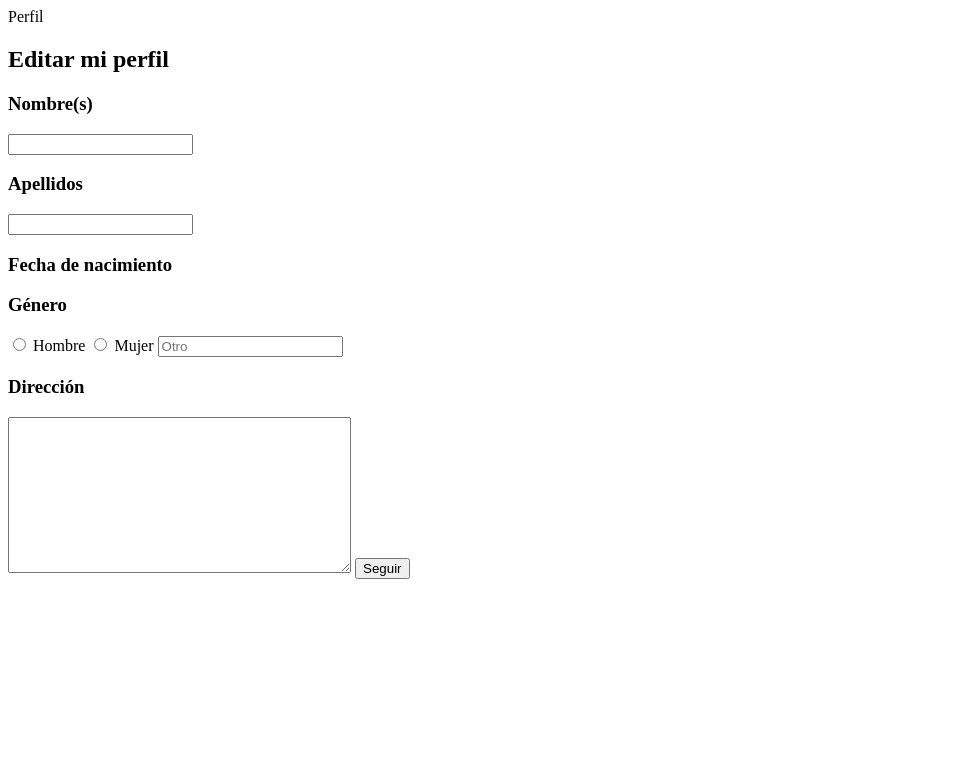
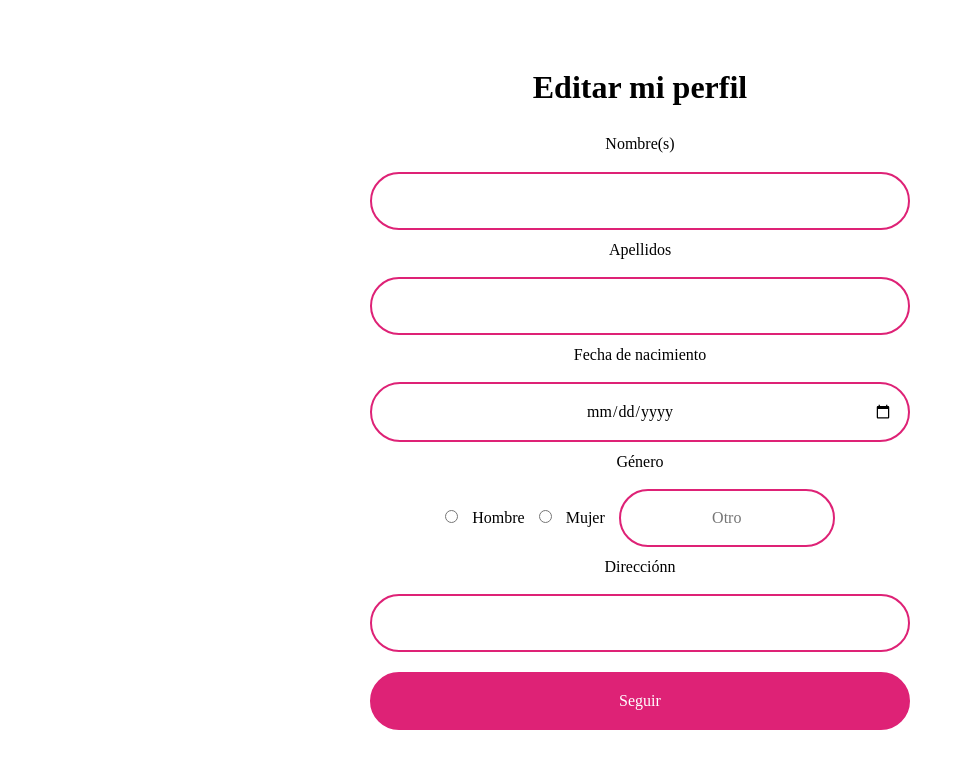
Before and after one commit to nejicadena/Django-Plataforma, a Django app: page /accounts/profile/ in a window 1280 px wide. Shown: the top 783 px of the page, without its empty margins (0-965 px from the left). Run offline with Django 3.2, Linux system fonts and the light colour scheme; a user stored in the database is signed in; data comes from the database, SQL or seed files in the repository; some libraries are stand-ins or nearby versions.

Commit message:
add style form profile 12/12/2020

```diff
--- /dev/null
+++ b/core/static/core/css/you.css
@@ -0,0 +1,63 @@
+body {
+    background-color: #ffffff;
+    font-family: Montserrat;
+  }
+
+  .container {
+    text-align: center;
+    color: #000000;
+
+  }
+
+  #title h2 {
+    padding: 20px;
+    font-weight: bold;
+    color: #000000;
+    margin-top: 3rem;
+  }
+
+  h3 {
+    color: #000000;
+    font-size: 1rem;
+  }
+
+  input {
+    background-color: transparent;
+    border: 2px solid #DE2276;
+    margin: 10px;
+    padding: 15px;
+    border-radius: 2rem;
+  }
+
+
+  input[type=button] {
+    color: #ffffff;
+    background-color: #DE2276;
+    color: #ffffff;
+  }
+
+  input[type='checkbox']{
+    border-radius: 5px;
+    background-color: white;
+    border: 2px solid #DE2276;
+  }
+
+  input[type=date] {
+    text-align: center;
+    max-width: 50%;
+  }
+
+  input[type=text1]{
+    text-align: center;
+    max-width: 20%;
+
+  }
+
+  textarea {
+    background-color: white;
+    border-radius: .25rem;
+    border: 2px solid #DE2277;
+    outline: none;
+    border-radius: 1rem;
+    height: 3rem;
+  }
--- a/profiles/templates/profiles/you.html
+++ b/profiles/templates/profiles/you.html
@@ -3,7 +3,7 @@
 <head>
   <title>Editar perfil</title>
   {% load static %}
-<link rel='stylesheet' href='https://cdnjs.cloudflare.com/ajax/libs/twitter-bootstrap/4.0.0/css/bootstrap.css'><link rel="stylesheet" href="css/you.css">
+<link rel='stylesheet' href='https://cdnjs.cloudflare.com/ajax/libs/twitter-bootstrap/4.0.0/css/bootstrap.css'><link rel="stylesheet" href="{% static 'core/css/you.css'%}">
 
 </head>
 <body>
@@ -24,7 +24,7 @@
         <input type="radio" name="hm" value="h" required> Hombre
   <input type="radio" name="hm" value="m" required> Mujer
 				<input type="text1" class="col-md-6" placeholder="Otro">
-        <h3>Dirección</h3>
+        <h3>Direcciónn</h3>
 				<input type="text" class="col-md-6" ><br>
         <a href="preferencias.html">
 				<input type="button" class="col-md-6" value="Seguir">
--- a/registration/templates/registration/preferencias.html
+++ b/registration/templates/registration/preferencias.html
@@ -88,7 +88,7 @@
 <input type="checkbox" id="check2" name="checkboxes">
     <label for="check2">Personal</label> <br>
 
-    <a href="perfil.html">
+    <a href="{% url 'market' %}">
         <input type="button" class="col-md-6" value="Seguir">
         </a>
 
--- a/registration/templates/registration/profile_form.html
+++ b/registration/templates/registration/profile_form.html
@@ -1,13 +1,12 @@
 
+<html lang="en" >
+<head>
+  <title>Editar perfil</title>
   {% load static %}
-{% block title %}Perfil{% endblock %}
-{% block content %}
-<style>.errorlist{color:red;} label{display:none}</style>
-<main role="main">
-  <div class="container">
-    <div class="row mt-3">
-      <div class="col-md-9 mx-auto mb-5">
-        <form action="" method="post" enctype="multipart/form-data">{% csrf_token %}
+<link rel='stylesheet' href='https://cdnjs.cloudflare.com/ajax/libs/twitter-bootstrap/4.0.0/css/bootstrap.css'><link rel="stylesheet" href="{% static 'core/css/you.css'%}">
+
+</head>
+<body>
 <!-- partial:index.partial.html -->
 <div class="container">
   <div id="title">
@@ -16,27 +15,24 @@
   <div class="form col-md-12">
 			<form>
         <h3>Nombre(s)</h3>
-                  {{form.nombre}}
+				<input type="text" class="col-md-6" >
         <h3>Apellidos</h3>
-                  {{form.apellido}}
+				<input type="text" class="col-md-6" >
         <h3>Fecha de nacimiento</h3>
-                  {{form.fecha}}
+				<input type="date" class="col-md-6" >
 				<h3>Género</h3>
         <input type="radio" name="hm" value="h" required> Hombre
   <input type="radio" name="hm" value="m" required> Mujer
 				<input type="text1" class="col-md-6" placeholder="Otro">
-                  <h3>Dirección</h3>
-                  {{form.direcccion}}
-                  <a href="preferencias.html">
+        <h3>Direcciónn</h3>
+				<input type="text" class="col-md-6" ><br>
+        <a href="{% url 'preferencias' %}">
 				<input type="button" class="col-md-6" value="Seguir">
         </a>
 			</form>
 		</div>
 	</div>
 <!-- partial -->
-        </form>
-      </div>
-    </div>
-  </div>
-</main>
-{% endblock %}
+
+</body>
+</html>
```
Lines whose indentation alone changed are shown as unchanged.
